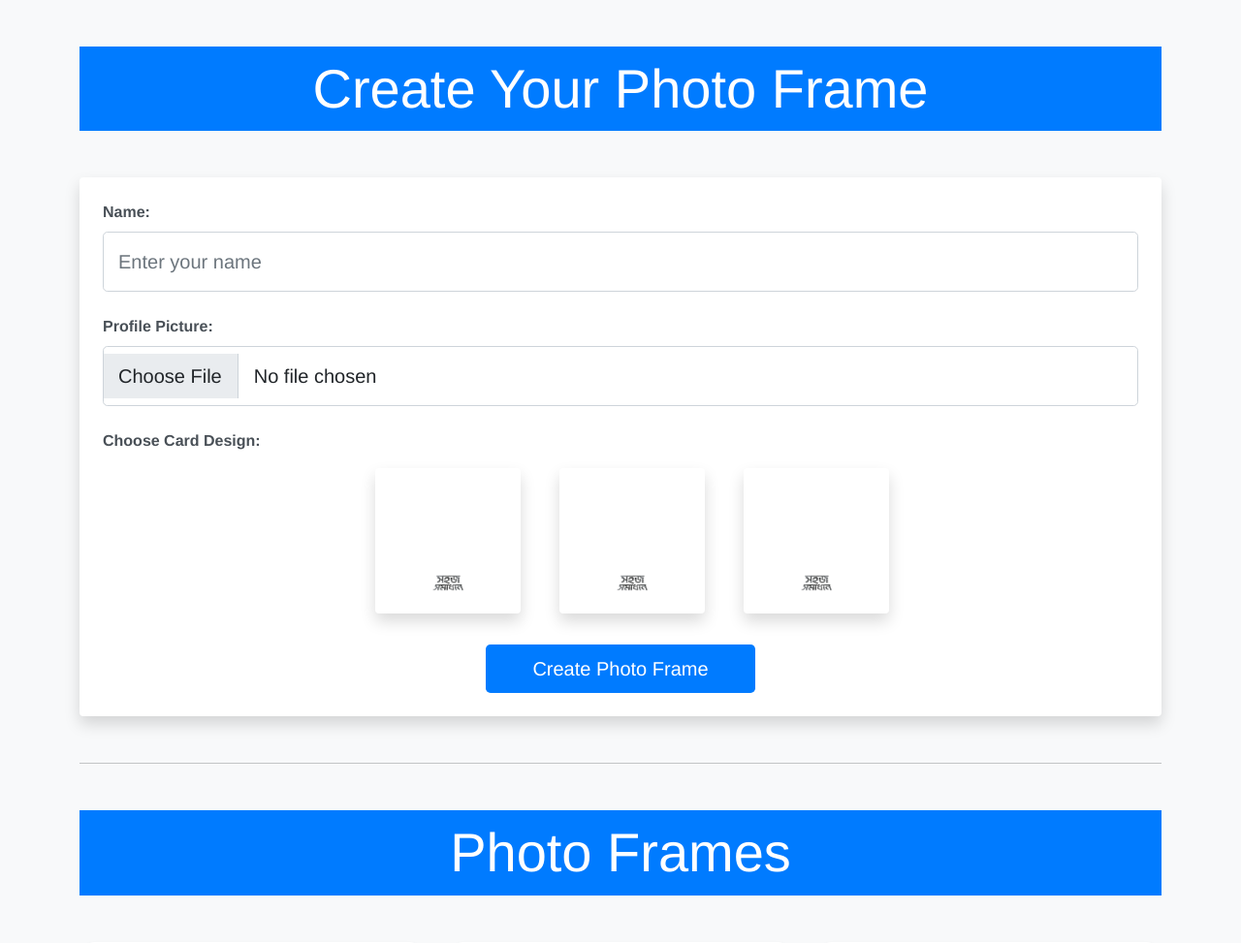
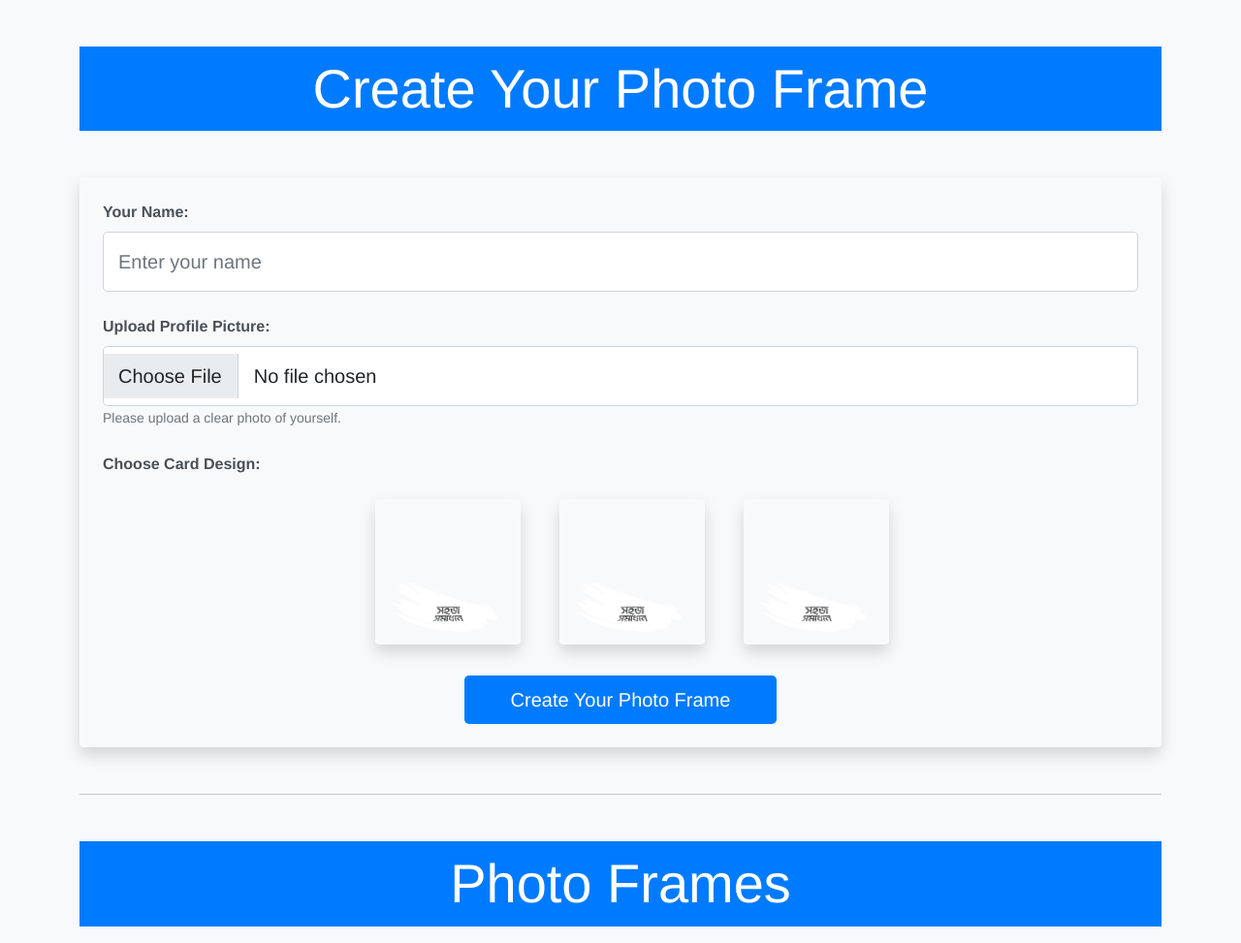
Before and after one commit to NihalSWE/PhotoFrame-WishingCard-Generator, a Django app: page /photoupload/ in a window 1280 px wide. Shown: the part 85-1058 px from the top of the page at 97% size. Run offline with Django 4.2, Linux system fonts and the light colour scheme; data comes from the database, SQL or seed files in the repository; both versions use the stored data as it was after the commit.

Commit message:
little improvement for PhotoFrame Interface

```diff
--- a/PhotoUpload/templates/photoupload/photoupload.html
+++ b/PhotoUpload/templates/photoupload/photoupload.html
@@ -7,21 +7,21 @@
 <div class="container py-5">
     <h1 class="text-center mb-5 display-4" style="background-color: #007bff; color: #fff; padding: 10px;">Create Your Photo Frame</h1>
 
-
-    <form method="post" enctype="multipart/form-data" class="mb-5 p-4 shadow rounded bg-white" id="photo-frame-form">
+    <form method="post" enctype="multipart/form-data" class="mb-5 p-4 shadow rounded bg-light" id="photo-frame-form">
         {% csrf_token %}
         <div class="mb-4">
-            <label for="name" class="form-label">Name:</label>
+            <label for="name" class="form-label">Your Name:</label>
             <input type="text" class="form-control form-control-lg" id="name" name="name" placeholder="Enter your name" required>
         </div>
 
         <div class="mb-4">
-            <label for="image" class="form-label">Profile Picture:</label>
+            <label for="image" class="form-label">Upload Profile Picture:</label>
             <input type="file" class="form-control form-control-lg" id="image" name="image" required>
+            <small class="form-text text-muted">Please upload a clear photo of yourself.</small>
         </div>
 
         <div class="mb-4">
-            <label for="card_design" class="form-label">Choose Card Design:</label>
+            <p class="form-label mb-3">Choose Card Design:</p>
             <div class="d-flex flex-wrap justify-content-center">
                 {% for card_design in card_designs %}
                     <div class="form-check form-check-inline m-2">
@@ -35,10 +35,9 @@
         </div>
 
         <div class="text-center">
-            <button type="submit" class="btn btn-primary btn-lg px-5">Create Photo Frame</button>
+            <button type="submit" class="btn btn-primary btn-lg px-5 btn-create-photo-frame">Create Your Photo Frame</button>
         </div>
     </form>
-
 
     <hr class="my-5">
     <h1 class="text-center mb-5 display-4" style="background-color: #007bff; color: #fff; padding: 10px;">Photo Frames</h1>
@@ -162,4 +161,28 @@
         }
     }
 </style>
+
+<script>
+    // Add event listener for card design selection
+    document.querySelectorAll('.form-check-input').forEach(input => {
+        input.addEventListener('change', function() {
+            // Remove border from all card designs
+            document.querySelectorAll('.card-design-label').forEach(label => {
+                label.classList.remove('card-design-selected');
+            });
+
+            // Add border to selected card design
+            this.nextElementSibling.classList.add('card-design-selected');
+        });
+    });
+
+    // Update button text based on form status
+    const form = document.getElementById('photo-frame-form');
+    const button = form.querySelector('.btn-create-photo-frame');
+
+    form.addEventListener('submit', function() {
+        button.textContent = 'Creating Photo Frame...';
+        button.disabled = true;
+    });
+</script>
 {% endblock %}
```
Also changed, not shown: combined_photo_frame.png, db.sqlite3, media/card_designs/spl-shohoj-shomadhan_Xcrsccd.png (added), media/card_designs/spl-shohoj-shomadhan_rQmnjwk.png (added), media/photo_frame_images/5e497358-39ae-4c27-b920-2a137e31b15f_18LwSie.jpeg (added).
